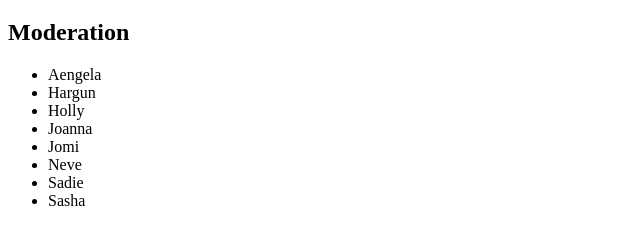
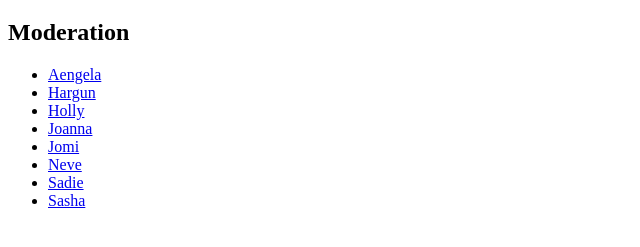
Before and after one commit to simmondsmHGHS/HGHS-1TG-2025, a plain HTML site: page index.html in a window 1280 px wide. Shown: the part 61-308 px from the top of the page, without its empty margins (0-640 px from the left). Drawn offline with Linux system fonts and the light colour scheme.

Commit message:
Fixed links

```diff
--- a/index.html
+++ b/index.html
@@ -7,14 +7,14 @@
         <h1>HGHS 1TDG projects</h1>
         <h2>Moderation</h2>
         <ul>
-            <li><a href="Aengela/index.html"></a>Aengela</li>
-            <li><a href="Hargun/index.html"></a>Hargun</li>
-            <li><a href="Holly/index.html"></a>Holly</li>
-            <li><a href="Joanna/index.html"></a>Joanna</li>
-            <li><a href="Jomi/index.html"></a>Jomi</li>
-            <li><a href="Neve/index.html"></a>Neve</li>
-            <li><a href="Sadie/index.html"></a>Sadie</li>
-            <li><a href="Sasha/index.html"></a>Sasha</li>
+            <li><a href="Aengela/index.html">Aengela</a></li>
+            <li><a href="Hargun/index.html">Hargun</a></li>
+            <li><a href="Holly/index.html">Holly</a></li>
+            <li><a href="Joanna/index.html">Joanna</a></li>
+            <li><a href="Jomi/index.html">Jomi</a></li>
+            <li><a href="Neve/index.html">Neve</a></li>
+            <li><a href="Sadie/index.html">Sadie</a></li>
+            <li><a href="Sasha/index.html">Sasha</a></li>
         </ul>
     </body>
 </html>
```
